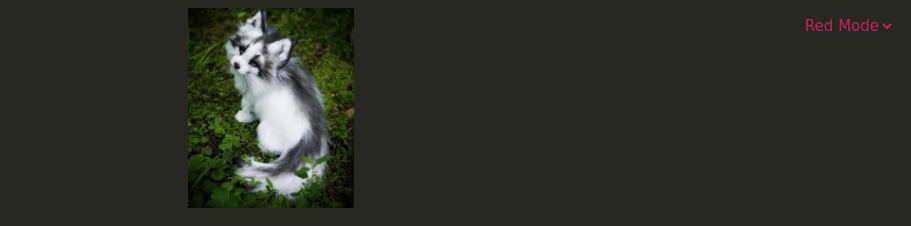
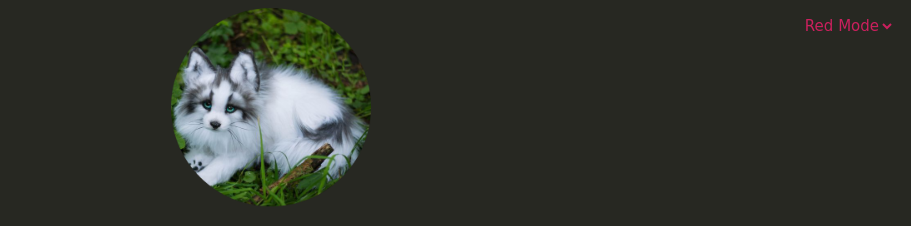
Before and after one commit to 0xySan/Web, a plain HTML site: page index.html in a window 1280 px wide. Shown: the top 226 px of the page, without its empty margins (369-1280 px from the left). Drawn offline with Linux system fonts and the light colour scheme.

Commit message:
changed image and css file

```diff
--- a/index.html
+++ b/index.html
@@ -9,7 +9,7 @@
     <link rel="icon" href="image/FoxIc.ico" type="image/x-icon">
 </head>
 <body>
-    <img height="200px" src="image/Pdp.jpg" alt="My Profile pic :3" class="center">
+    <img height="200px" src="image/Pdp.png" alt="My Profile pic :3" class="center">
 
     <h1 class="center" >0xysan's Personal site - Heyaaa !!</h1>
 
```
Also changed, not shown: image/Pdp.jpg (deleted), image/Pdp.png (added).
